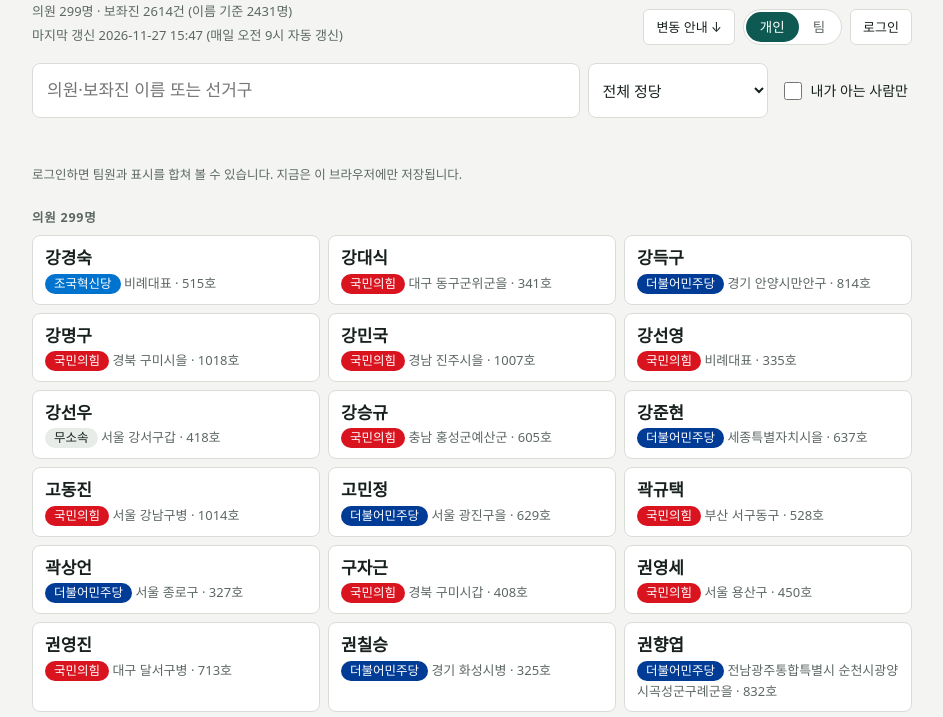
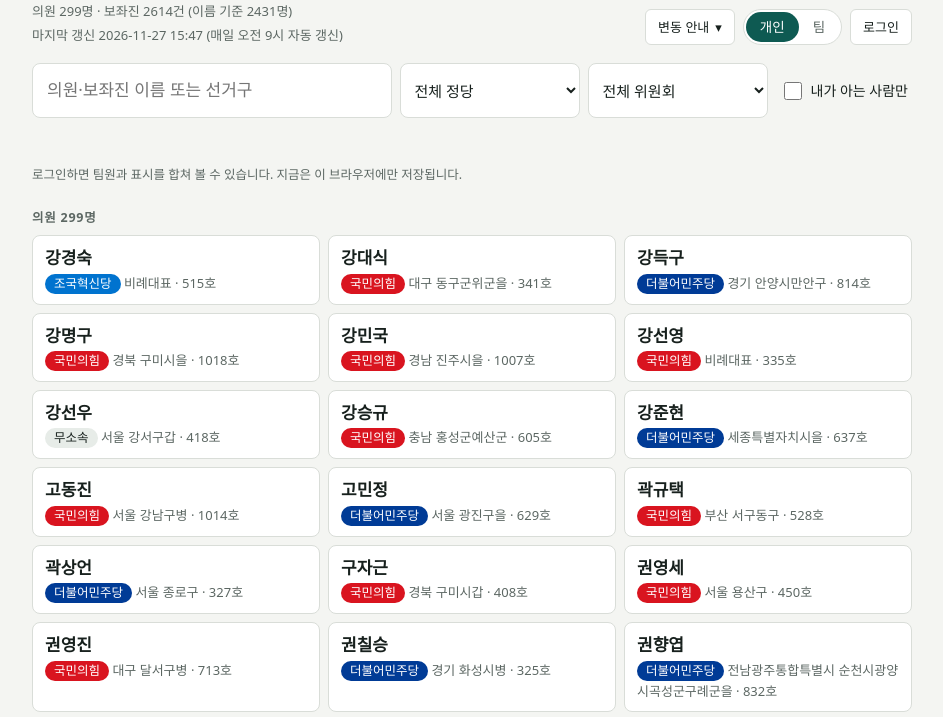
Before and after one commit to junkiid/assembly-finder, a plain HTML site: page docs/index.html in a window 1280 px wide. Shown: the part 70-787 px from the top of the page, without its empty margins (168-1111 px from the left). Drawn offline with nearby package versions, Linux system fonts and the light colour scheme; a web font is replaced by a local one.

Commit message:
Update index.html

```diff
--- a/docs/index.html
+++ b/docs/index.html
@@ -18,7 +18,7 @@
       <p class="meta" id="updated"></p>
     </div>
     <div class="tools">
-      <a class="btn linkbtn" id="chgLink" href="#changes">변동 안내 ↓ <span class="dot" id="chgBadge" hidden></span></a>
+      <button type="button" class="btn linkbtn" id="chgLink" aria-expanded="false" aria-controls="view">변동 안내 <span id="chgArrow" aria-hidden="true">▾</span> <span class="dot" id="chgBadge" hidden></span></button>
       <div class="seg" role="group" aria-label="보기 모드">
         <button type="button" id="mPersonal" aria-pressed="true">개인</button>
         <button type="button" id="mTeam" aria-pressed="false">팀</button>
@@ -32,6 +32,7 @@
   <div class="search">
     <input id="q" type="search" placeholder="의원·보좌진 이름 또는 선거구" autocomplete="off" aria-label="의원·보좌진 이름 또는 선거구 검색">
     <select id="party" aria-label="정당 필터"><option value="">전체 정당</option></select>
+    <select id="committee" aria-label="소속 위원회 필터"><option value="">전체 위원회</option></select>
     <label class="chk"><input type="checkbox" id="onlyKnown"> <span id="onlyKnownLbl">내가 아는 사람만</span></label>
   </div>
 
```
